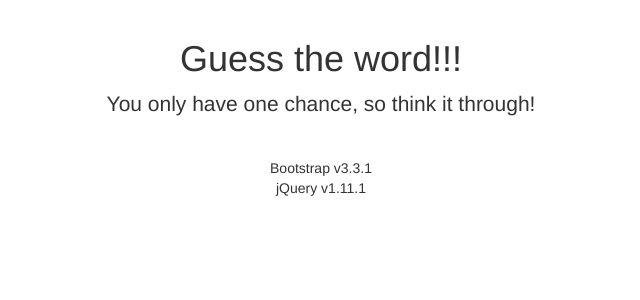
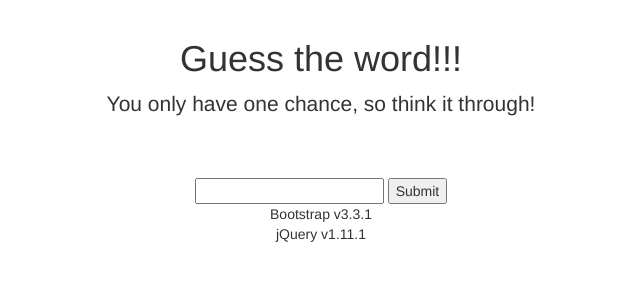
Before and after one commit to Masa13/api_project, a Flask app: template templates/quiz.html in a window 1280 px wide. Shown: the part 51-351 px from the top of the page, without its empty margins (319-959 px from the left). Run offline with Flask 2, Linux system fonts and the light colour scheme; the template is opened without the code that fills it, so the values that code supplies are empty; parts of the project's set-up code (start-up, migrations or seed data) failed here and were passed over.

Commit message:
Update quiz.html

```diff
--- a/templates/quiz.html
+++ b/templates/quiz.html
@@ -9,7 +9,11 @@
 <div class="col-lg-12 text-center">
 	<h1>Guess the word!!!</h1>
 	<p class="lead">You only have one chance, so think it through! </p>
-	<br>
+	<br><br>
+	<form method="POST">
+  	<input type="text" name="guess"></td>
+  	<input type="submit" name="button" value="Submit">
+  </form>
 	{% for url in urls %}
 		<img src = "{{ url }}" width = 720px />
 		<br>
```
